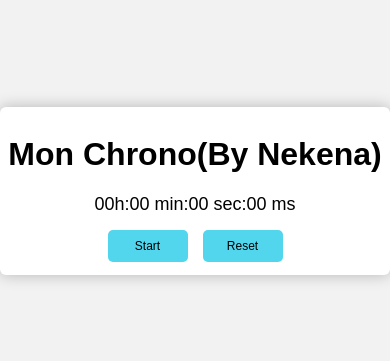
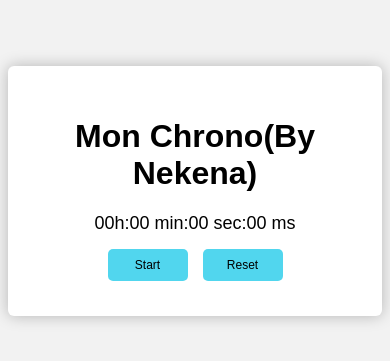
Before and after one commit to neke2024/chrono-by-Nekena-, a plain HTML site: page index.html in a window 390 px wide. Shown: the part 231-592 px from the top of the page. Drawn offline with Linux system fonts and the light colour scheme.

Commit message:
css responsiveness

```diff
--- a/styles.css
+++ b/styles.css
@@ -69,12 +69,12 @@ body {
 /* Responsive styles */
 @media (max-width: 600px) {
     .container {
-        padding: 15px;
+        margin: 15px;
         border-radius: 10px;
     }
     #display {
         font-size: 28px;
-        margin: 10px 0;
+        margin: 10px 0px;
     }
     .buttons button {
         font-size: 16px;
@@ -86,7 +86,7 @@ body {
 
 @media (max-width: 400px) {
     .container {
-        padding: 8px;
+        margin: 8px;
         border-radius: 6px;
     }
     #display {
```
